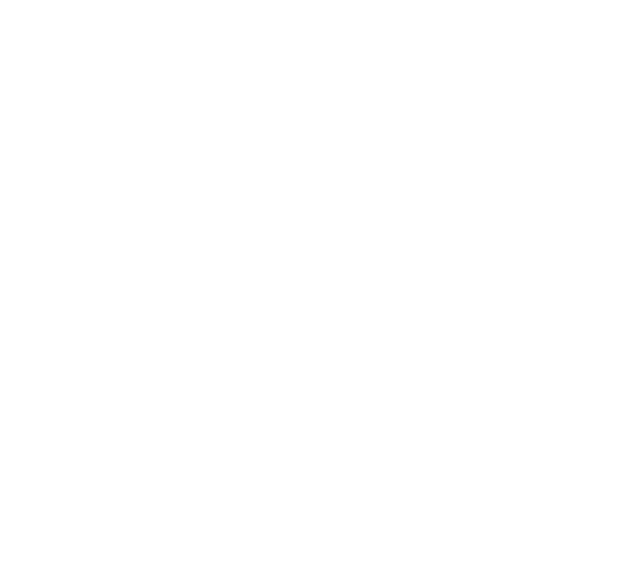
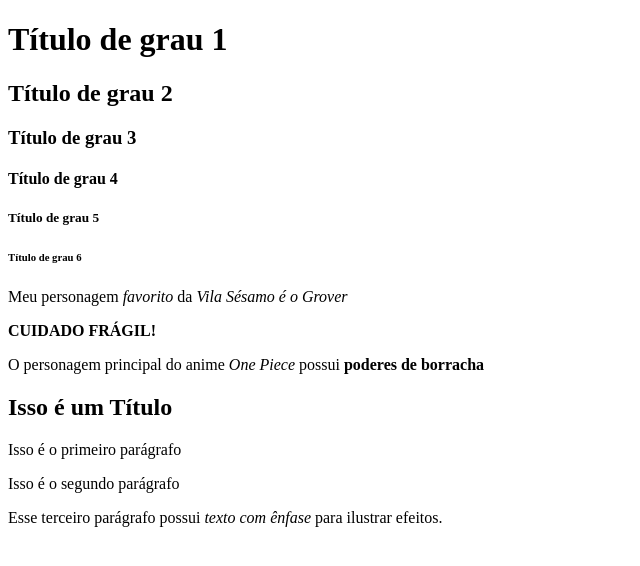
Before and after one commit to Will-Andrade/HTML5-CSS3, a plain HTML site: page HTML5/index.html in a window 1280 px wide. Shown: the whole page, without its empty margins (0-640 px from the left). Drawn offline with Linux system fonts and the light colour scheme.

Commit message:
Conteúdo da aula inicial

```diff
--- a/HTML5/index.html
+++ b/HTML5/index.html
@@ -4,6 +4,30 @@
     <title>HTML Cheat Sheet</title>
 </head>
 <body>
+    <h1>Título de grau 1</h1>
+    <h2>Título de grau 2</h2>
+    <h3>Título de grau 3</h3>
+    <h4>Título de grau 4</h4>
+    <h5>Título de grau 5</h5>
+    <h6>Título de grau 6</h6>
 
+    <p>Meu personagem
+        <em>favorito</em> da <i>Vila Sésamo é o Grover</i>
+    </p>
+
+    <p><strong>CUIDADO FRÁGIL!</strong></p>
+    <p>O personagem principal do anime <i>One Piece</i> possui <b>poderes de borracha</b></p>
+
+    <article>
+        <h1>Isso é um Título</h1>
+        <p>Isso é o primeiro parágrafo</p>
+        <p>Isso é o segundo parágrafo</p>
+        <p>Esse terceiro parágrafo possui
+            <em>
+            texto com ênfase
+            </em>
+        para ilustrar efeitos.
+        </p>
+    </article>
 </body>
 </html>
```
